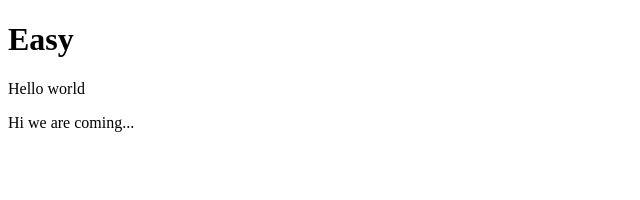
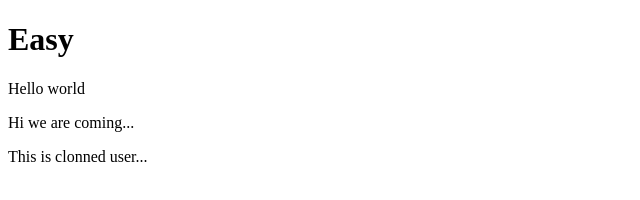
Before and after one commit to HaseefMuhammed/gitpt3, a plain HTML site: page helllo.html in a window 1280 px wide. Shown: the whole page, without its empty margins (0-640 px from the left). Drawn offline with Linux system fonts and the light colour scheme.

Commit message:
from colned and

```diff
--- a/helllo.html
+++ b/helllo.html
@@ -9,5 +9,6 @@
   <h1>Easy</h1>
   <p>Hello world</p>
   <p>Hi we are coming...</p>
+  <p>This is clonned user...</p>
 </body>
 </html>
```
